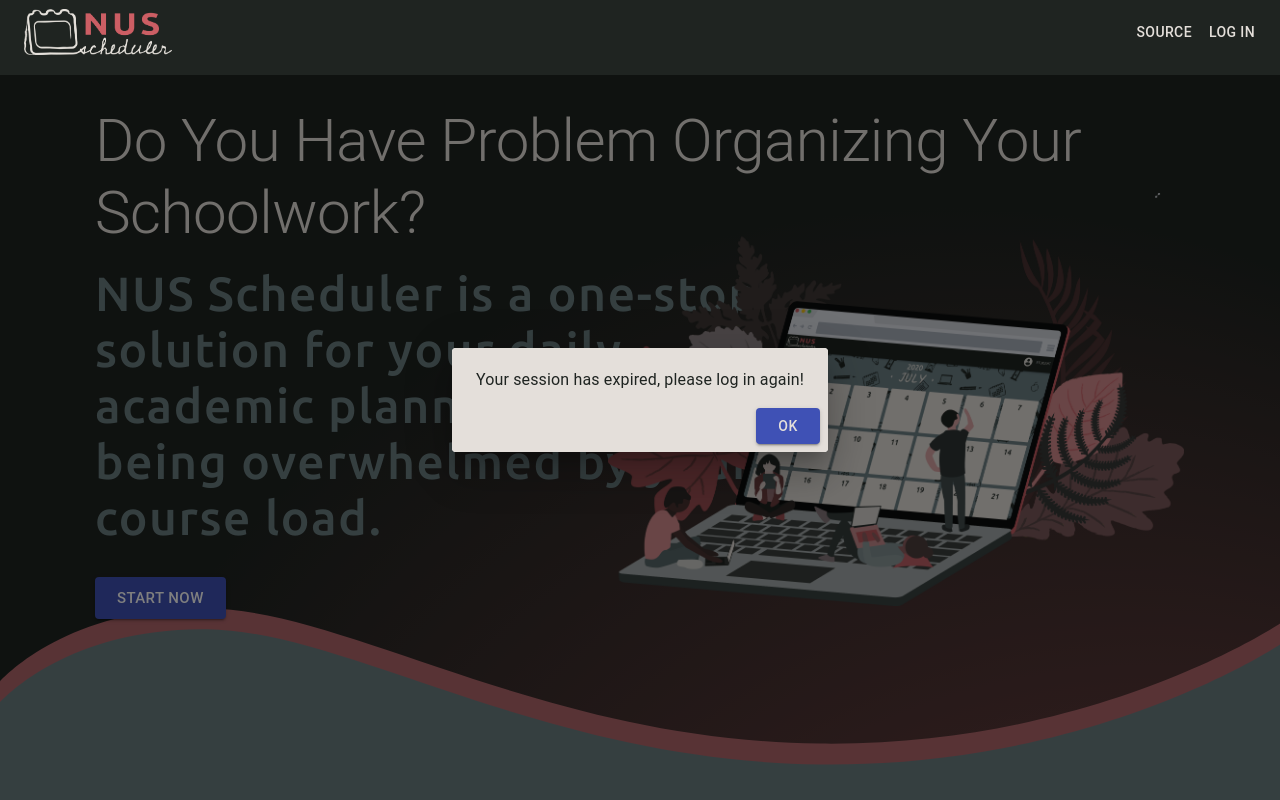
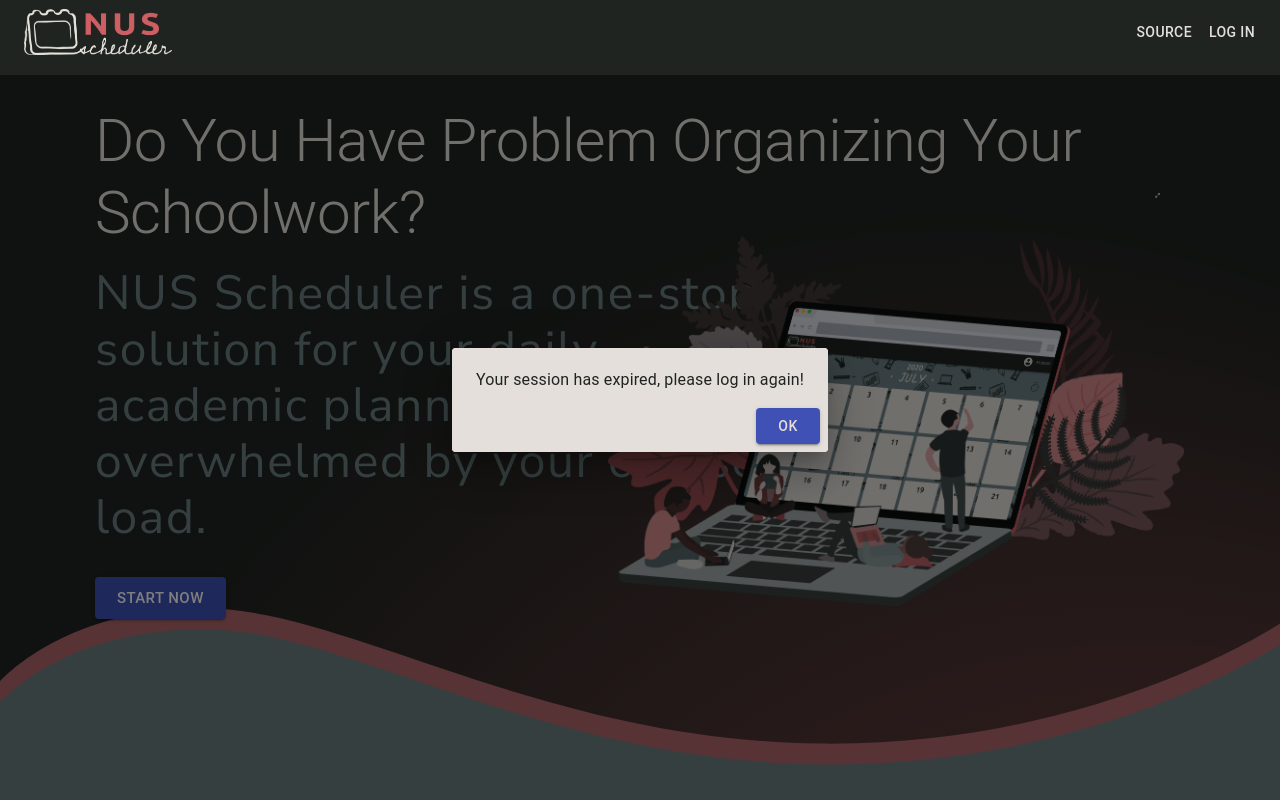
Before and after one commit to GoneWildOrbital2020/nus-scheduler-frontend, a React (Create React App) app: page / in a window 1280 px wide. Shown: the top 800 px of the page. Built offline with nearby package versions, Linux system fonts and the light colour scheme.

Commit message:
change font

```diff
--- a/src/components/LandingPage.js
+++ b/src/components/LandingPage.js
@@ -71,7 +71,7 @@
   },
   description: {
     marginBottom: '1rem',
-    fontFamily: 'Ubuntu',
+    fontFamily: 'Nunito sans',
     letterSpacing: '0.1rem',
     [theme.breakpoints.down('md')]: {
       fontSize: '2.125rem',
```
